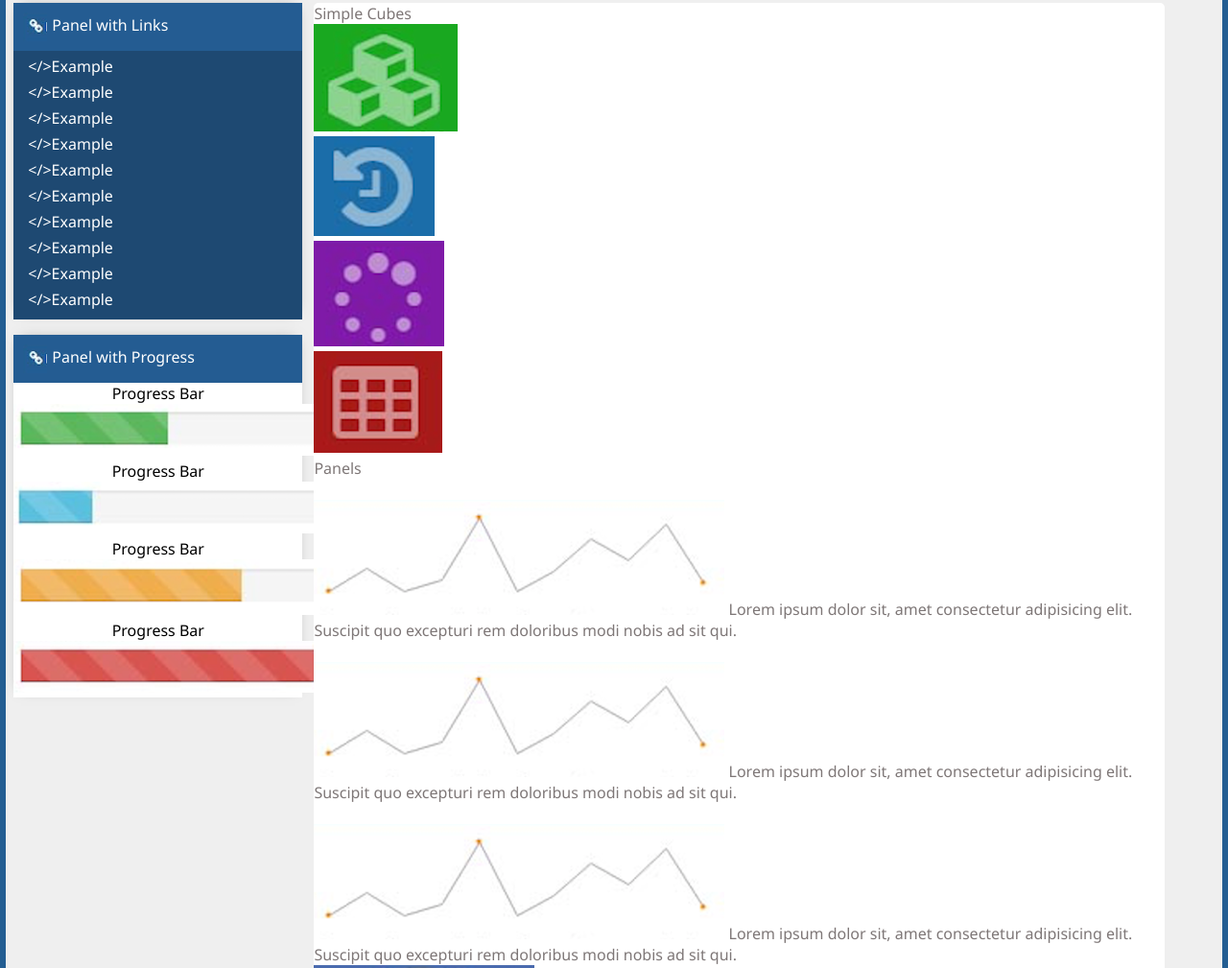
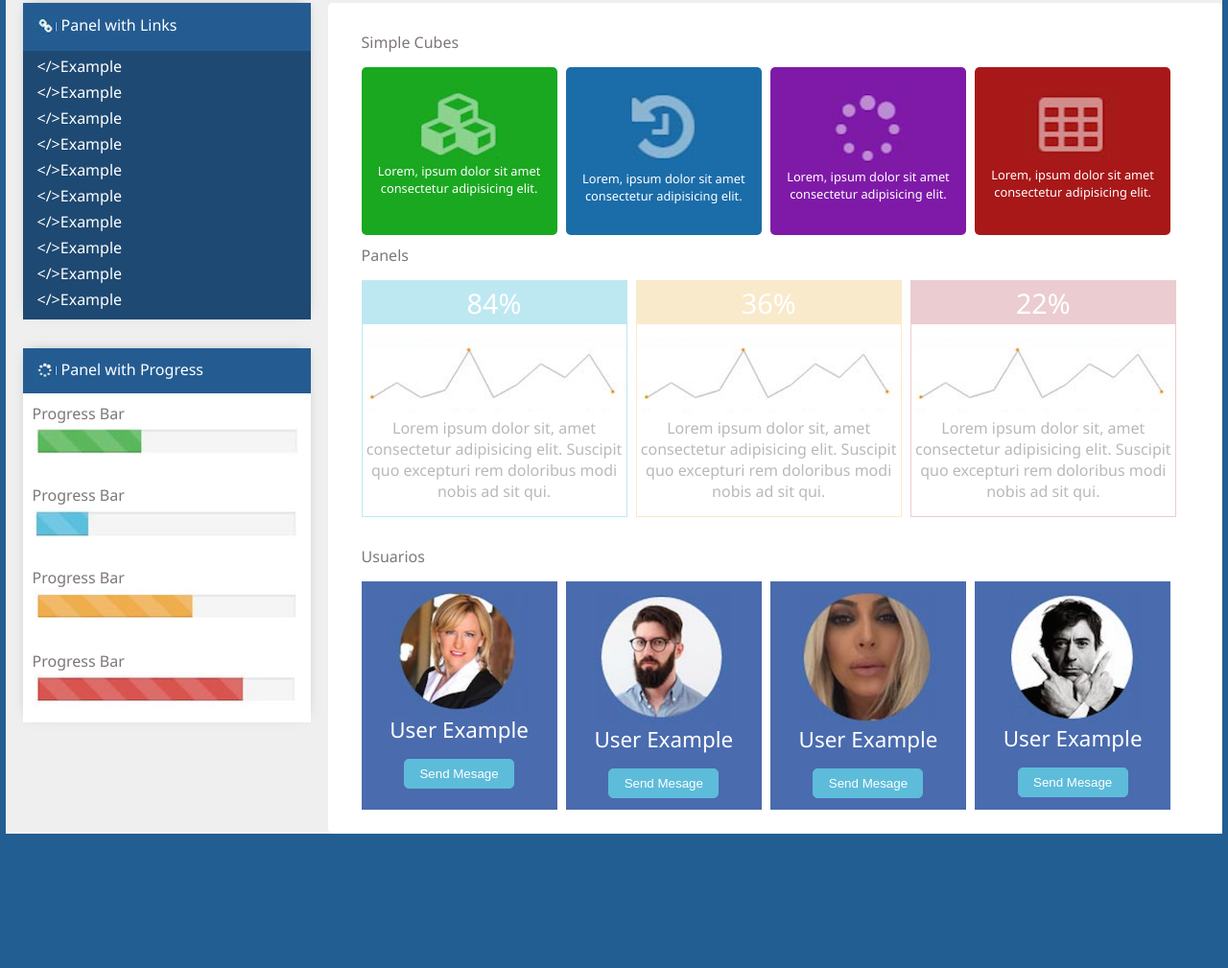
Before and after one commit to rebesbc/pw15162022, a plain HTML site: page PracticaCSS04/index.html in a window 1280 px wide. Shown: the part 209-1218 px from the top of the page at 96% size. After the commit the page ends 1078 px from the top, so only its background shows below. Drawn offline with Linux system fonts and the light colour scheme.

Commit message:
Practica CSS04 Terminada

```diff
--- a/PracticaCSS04/css/estilos.css
+++ b/PracticaCSS04/css/estilos.css
@@ -3,6 +3,7 @@ body{
     font-family:'Segoe UI', Tahoma, Geneva, Verdana, sans-serif;
     font-size: 16px; /* 1em */
     margin: 0px auto;
+    min-width: 1080px;
 }
 
 /* HEADER */
@@ -21,6 +22,7 @@ header img{
     border-top-left-radius: 5px;
     border-top-right-radius: 5px;
     margin: 0px auto;
+    text-align: right;
     width: 99%;
 }
 
@@ -57,7 +59,7 @@ aside section{
     background-color: white;
     box-shadow: 0px -2px 13px -8px rgb(115, 115, 115);
     display: block;
-    margin: 0px auto;
+    margin: 0px auto 30px auto;
     text-align: center;
     width: 95%;
 }
@@ -70,6 +72,7 @@ aside section span{
     text-align: left;
 }
 
+/* Primer sección */
 aside section span img{
     padding-right: 5px;
     vertical-align: middle;
@@ -94,12 +97,134 @@ aside section ul li:before{
     content: "</>";
 }
 
+/* Segunda sección */
+aside section article{
+    display: block;
+    padding: 10px 10px;
+    text-align: left;
+}
+
+aside section article img{
+    width: 100%;
+}
+
 /* CUERPO DE PÁGINA */
 main{
     background-color: white;
     border-radius: 5px;
     display: inline-block;
+    margin-left: 5px;
+    padding: 30px 10px 15px 35px;
+    text-align: left;
     width: 70%;
+}
+
+main section{
+    display: block;
+    margin-bottom: 10px;
+}
+
+main section span{
+    display: block;
+    margin-bottom: 15px;
+}
+
+#simpleCubes article{
+    border-radius: 5px;
+    display: inline-block;
+    margin-top: 0px;
+    margin-right: 5px;
+    min-height: 175px;
+    text-align: center;
+    vertical-align: top;
+    width: 23%;
+}
+
+#simpleCubes article img{
+    padding-top: 20px;
+    width: 100px;
+}
+
+#cube1{
+    background-color: #19a820;
+}
+
+#cube2{
+    background-color: #1b6da9;
+}
+
+#cube3{
+    background-color: #7f1aa8;
+}
+
+#cube4{
+    background-color: #a81818;
+}
+
+#panels article{
+    background-color: white;
+    display: inline-block;
+    margin: 0px 5px 20px 0px;
+    min-height: 200px;
+    padding-bottom: 15px;
+    text-align: center;
+    vertical-align: top;
+    width: 31%;
+}
+
+#panels article img{
+    width: 100%;
+}
+
+#panel1{
+    border: 1px solid #bde8f1;
+}
+
+#panel1 span{
+    background-color: #bde8f1;
+}
+
+#panel2{
+    border: 1px solid #f9eacb;
+}
+
+#panel2 span{
+    background-color: #f9eacb;
+}
+
+#panel3{
+    border: 1px solid #ebccd1;
+}
+
+#panel3 span{
+    background-color: #ebccd1;
+}
+
+#usuarios article{
+    background-color: #4a6bae;
+    display: inline-block;
+    margin-top: 0px;
+    margin-right: 5px;
+    min-height: 230px;
+    padding-bottom: 8px;
+    text-align: center;
+    vertical-align: top;
+    width: 23%;
+}
+
+#usuarios article img{
+    vertical-align: top;
+    padding-top: 10px;
+    width: 70%;
+}
+
+#usuarios input[type="button"]{
+    background-color: #5dbcda;
+    border: 1px solid #5dbcda;
+    border-radius: 5px;
+    padding: 7px 0px;
+    vertical-align: bottom;
+    width: 115px;
 }
 
 /* CLASES */
@@ -108,7 +233,19 @@ main{
 }
 
 .letraGris{
+    color: #bcb7bb;
+}
+
+.letraMuyGris{
     color: #7e7777;
+}
+
+.letraGrande{
+    font-size: 1.4em;
+}
+
+.letraPequeña{
+    font-size: 0.8em;
 }
 
 .notificacion{
@@ -122,3 +259,8 @@ main{
     text-align: center;
     width: 20px;
 }
+
+.porcentaje{
+    font-size: 1.8em;
+    padding: 3px 0px;
+}
--- a/PracticaCSS04/index.html
+++ b/PracticaCSS04/index.html
@@ -17,10 +17,10 @@
         <nav>
             <ul id="navOpciones">
                 <span id="btnNotificaciones" class="notificacion letraBlanca">3</span>
-                <li class="letraGris">Notifications</li>
+                <li class="letraMuyGris">Notifications</li>
                 <span id="btnMensajes" class="notificacion letraBlanca">1</span>
-                <li class="letraGris">Messages</li>
-                <li class="letraGris">Settings 🢓</li>
+                <li class="letraMuyGris">Messages</li>
+                <li class="letraMuyGris">Settings 🢓</li>
             </ul>
         </nav>
 
@@ -42,20 +42,20 @@
             </section>
 
             <section id="as_sec02">
-                <span class="letraBlanca"><img src="img/logolinks.png" alt="">Panel with Progress</span>
-                <article>
+                <span class="letraBlanca"><img src="img/logoprogress.png" alt="">Panel with Progress</span>
+                <article class="letraMuyGris">
                     Progress Bar
                     <img src="img/barra01.png" alt="">
                 </article>
-                <article>
+                <article class="letraMuyGris">
                     Progress Bar
                     <img src="img/barra02.png" alt="">
                 </article>
-                <article>
+                <article class="letraMuyGris">
                     Progress Bar
                     <img src="img/barra03.png" alt="">
                 </article>
-                <article>
+                <article class="letraMuyGris">
                     Progress Bar
                     <img src="img/barra04.png" alt="">
                 </article>
@@ -64,26 +64,26 @@
 
         <main>
             <section id="simpleCubes">
-                <span class="letraGris">Simple Cubes</span>
-                <article id="cube1">
+                <span class="letraMuyGris">Simple Cubes</span>
+                <article id="cube1" class="letraPequeña">
                     <img src="img/cubo1.png" alt="">
                     <span class="letraBlanca">
                         Lorem, ipsum dolor sit amet consectetur adipisicing elit.
                     </span>
                 </article>
-                <article id="cube2">
+                <article id="cube2" class="letraPequeña">
                     <img src="img/cubo02.png" alt="">
                     <span class="letraBlanca">
                         Lorem, ipsum dolor sit amet consectetur adipisicing elit.
                     </span>
                 </article>
-                <article id="cube3">
+                <article id="cube3" class="letraPequeña">
                     <img src="img/cubo03.png" alt="">
                     <span class="letraBlanca">
                         Lorem, ipsum dolor sit amet consectetur adipisicing elit.
                     </span>
                 </article>
-                <article id="cube4">
+                <article id="cube4" class="letraPequeña">
                     <img src="img/cubo04.png" alt="">
                     <span class="letraBlanca">
                         Lorem, ipsum dolor sit amet consectetur adipisicing elit.
@@ -92,33 +92,43 @@
             </section>
 
             <section id="panels">
-                <span class="letraGris">Panels</span>
-                <article id="panel1">
+                <span class="letraMuyGris">Panels</span>
+                <article id="panel1" class="letraGris">
                     <span class="letraBlanca letraGrande porcentaje">84%</span>
-                    <article class="panelContenido">
-                        <img src="img/grafico.png" alt="">
-                        <span class="letraGris">Lorem ipsum dolor sit, amet consectetur adipisicing elit. Suscipit quo excepturi rem doloribus modi nobis ad sit qui.</span>
-                    </article>
+                    <img src="img/grafico.png" alt="">
+                    Lorem ipsum dolor sit, amet consectetur adipisicing elit. Suscipit quo excepturi rem doloribus modi nobis ad sit qui.
                 </article>
-                <article id="panel2">
+                <article id="panel2" class="letraGris">
                     <span class="letraBlanca letraGrande porcentaje">36%</span>
-                    <article class="panelContenido">
-                        <img src="img/grafico.png" alt="">
-                        <span class="letraGris">Lorem ipsum dolor sit, amet consectetur adipisicing elit. Suscipit quo excepturi rem doloribus modi nobis ad sit qui.</span>
-                    </article>
+                    <img src="img/grafico.png" alt="">
+                    Lorem ipsum dolor sit, amet consectetur adipisicing elit. Suscipit quo excepturi rem doloribus modi nobis ad sit qui.
                 </article>
-                <article id="panel3">
+                <article id="panel3" class="letraGris">
                     <span class="letraBlanca letraGrande porcentaje">22%</span>
-                    <article class="panelContenido">
-                        <img src="img/grafico.png" alt="">
-                        <span class="letraGris">Lorem ipsum dolor sit, amet consectetur adipisicing elit. Suscipit quo excepturi rem doloribus modi nobis ad sit qui.</span>
-                    </article>
+                    <img src="img/grafico.png" alt="">
+                    Lorem ipsum dolor sit, amet consectetur adipisicing elit. Suscipit quo excepturi rem doloribus modi nobis ad sit qui.
                 </article>
             </section>
 
             <section id="usuarios">
+                <span class="letraMuyGris">Usuarios</span>
                 <article>
                     <img src="img/usuario01.png" alt="">
+                    <span class="letraBlanca letraGrande">User Example</span>
+                    <input class="letraBlanca" type="button" value="Send Mesage">
+                </article>
+                <article>
+                    <img src="img/usuario02.png" alt="">
+                    <span class="letraBlanca letraGrande">User Example</span>
+                    <input class="letraBlanca" type="button" value="Send Mesage">
+                </article>
+                <article>
+                    <img src="img/usuario03.png" alt="">
+                    <span class="letraBlanca letraGrande">User Example</span>
+                    <input class="letraBlanca" type="button" value="Send Mesage">
+                </article>
+                <article>
+                    <img src="img/usuario04.png" alt="">
                     <span class="letraBlanca letraGrande">User Example</span>
                     <input class="letraBlanca" type="button" value="Send Mesage">
                 </article>
```
Also changed, not shown: PracticaCSS04/img/edit.png (added).
